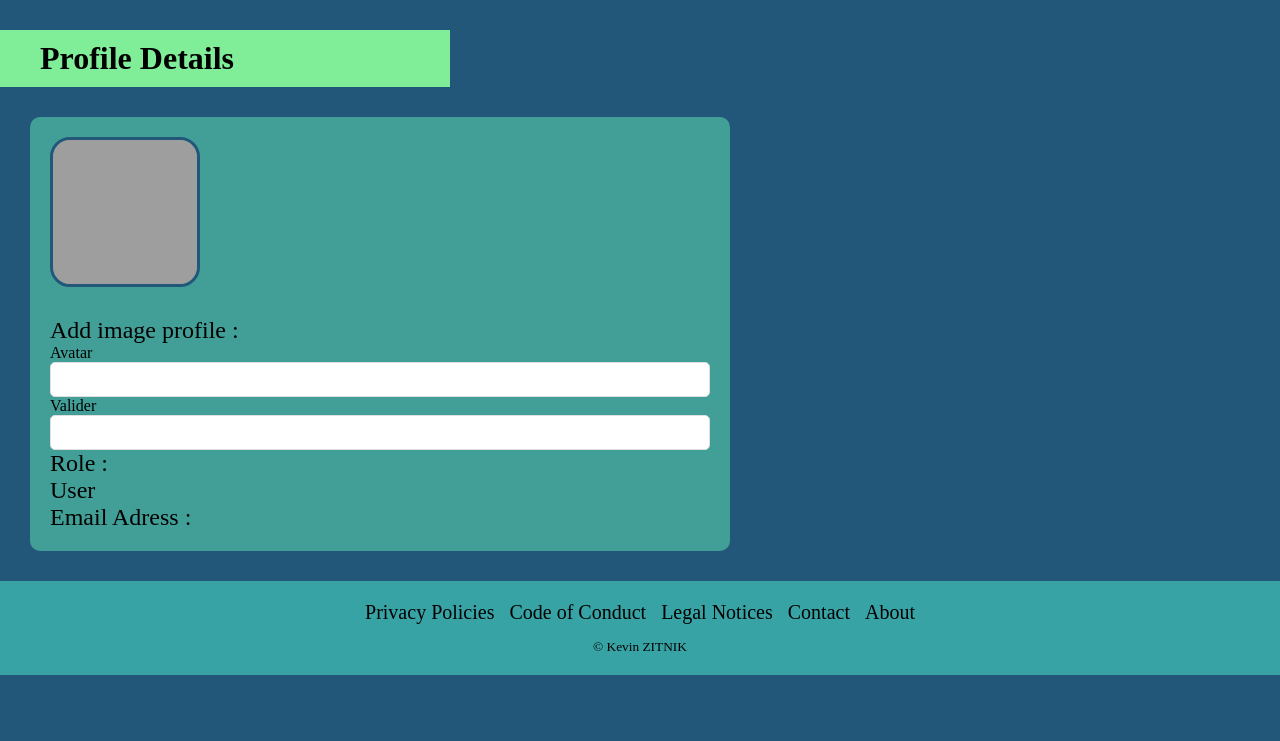
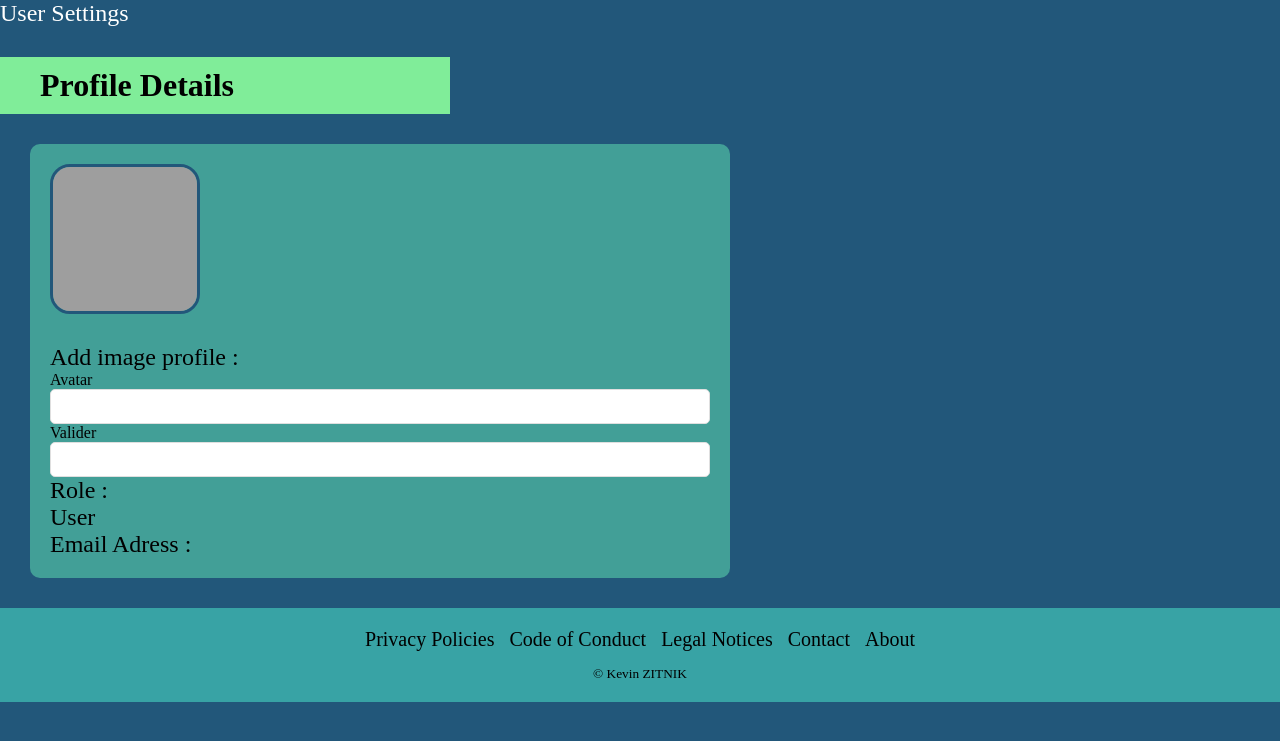
Before and after one commit to KZ-68/ProjectMinerals, a Symfony app: template templates/user/index.html.twig in a window 1280 px wide. Shown: the part 59-800 px from the top of the page. Run offline with Twig, Linux system fonts and the light colour scheme; the template is opened without the code that fills it, so the values that code supplies are empty; form fields are guessed from the names that the template uses; some libraries are stand-ins or nearby versions; grey boxes are pictures that could not be loaded.

Commit message:
feat: add path link for User Settings

```diff
--- a/templates/user/index.html.twig
+++ b/templates/user/index.html.twig
@@ -3,6 +3,8 @@
 {% block title %}User Profile{% endblock %}
 
 {% block body %}
+
+<a href="{{ path('settings_profile', {'id': app.user.id}) }}">User Settings</a>
 
     <h1>Profile Details</h1>
 
```
